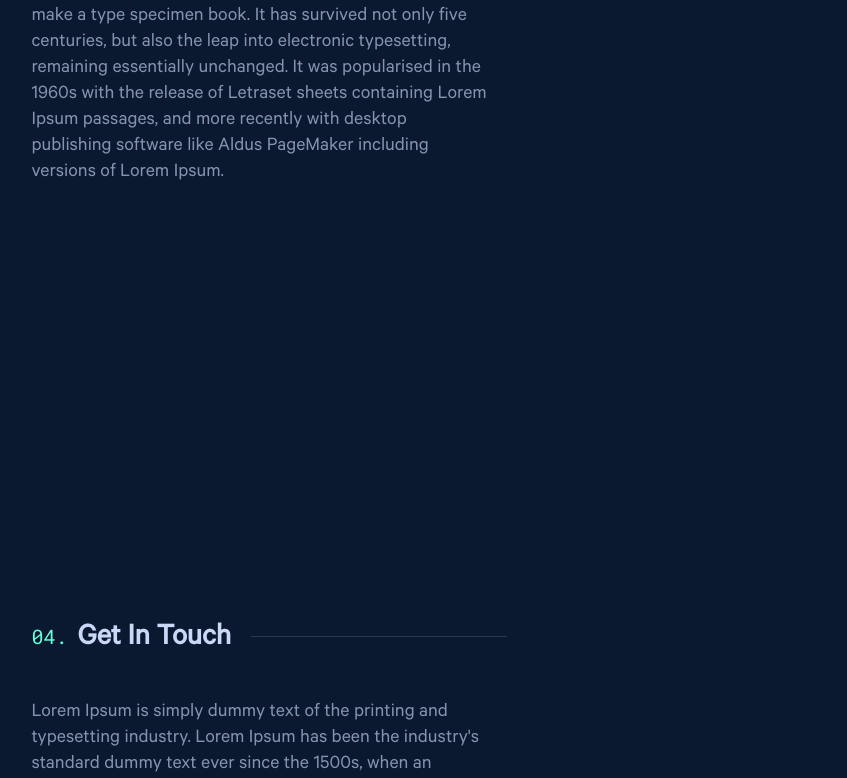
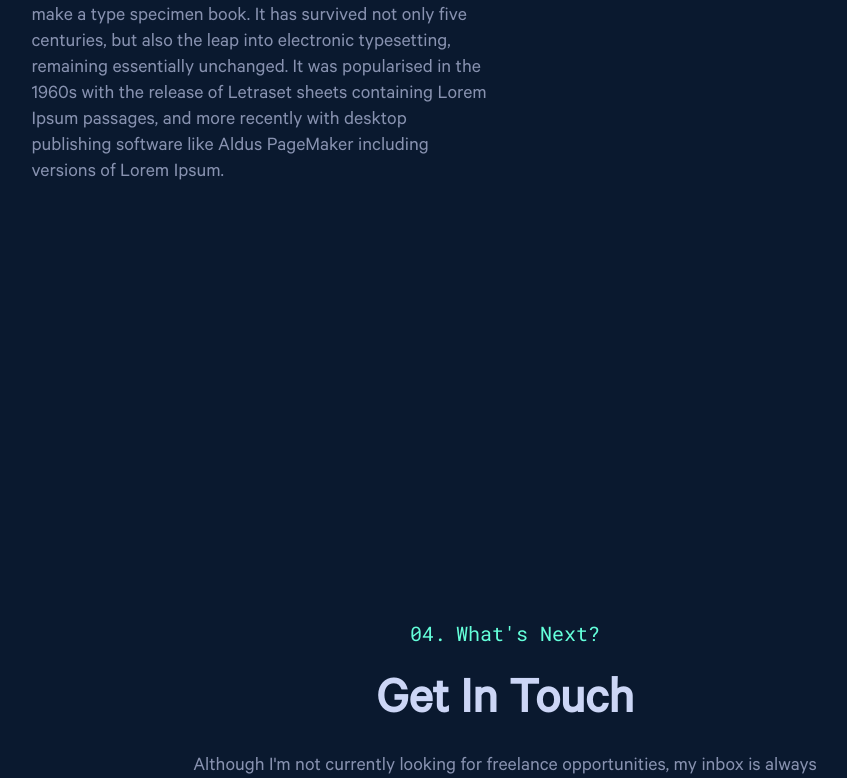
Before and after one commit to harshdave1041995/Personal-Website, a Vue app: page / in a window 1280 px wide. Shown: the part 2830-3608 px from the top of the page, without its empty margins (135-982 px from the left). Built offline with nearby package versions, Linux system fonts and the light colour scheme.

Commit message:
contact section completed

```diff
--- a/src/components/content/sections/Contact.vue
+++ b/src/components/content/sections/Contact.vue
@@ -11,26 +11,21 @@
       class="section contact"
       id="contact"
     >
-      <h3 class="section-heading">Get In Touch</h3>
+      <div class="section-heading">What's Next?</div>
       <div class="about-content">
+        <div class="contact-heading">Get In Touch</div>
         <div class="info-text">
-          Lorem Ipsum is simply dummy text of the printing and typesetting
-          industry. Lorem Ipsum has been the industry's standard dummy text ever
-          since the 1500s, when an unknown printer took a galley of type and
-          scrambled it to make a type specimen book. It has survived not only
-          five centuries, but also the leap into electronic typesetting,
-          remaining essentially unchanged. It was popularised in the 1960s with
-          the release of Letraset sheets containing Lorem Ipsum passages, and
-          more recently with desktop publishing software like Aldus PageMaker
-          including versions of Lorem Ipsum.
+          Although I'm not currently looking for freelance opportunities, my
+          inbox is always open. Whether for a potential project or just to say
+          hi, I'll try my best to answer your email!
         </div>
-        <!-- <div class="info-pic">
-          <a
-            href="https://www.github.com/harshdave1041995"
-            target="_blank"
-            class="pic-container"
-          ></a>
-        </div> -->
+        <div class="mail-link-container">
+          <div class="link-box">
+            <a href="mailto:harshdave1094@gmail.com" class="mail-link"
+              >Say Hello</a
+            >
+          </div>
+        </div>
       </div>
     </div>
   </div>
--- a/src/styles/styles.scss
+++ b/src/styles/styles.scss
@@ -294,7 +294,7 @@ h1, h2, h3, h4, h5, h6 {
     padding: 10vh 3vw;
   }
   .right-side-bar {
-    width: 15%;
+    width: 10%;
     height: 100vh;
     position: fixed;
     top: 15vh;
@@ -331,15 +331,6 @@ h1, h2, h3, h4, h5, h6 {
     counter-reset: section-heading;
   }
 
-  .section-heading {
-    display: flex;
-    align-items: center;
-    width: 100%;
-    white-space: nowrap;
-    font-size: 31px;
-    font-weight: 600;
-    margin: 10px 0px 40px;
-  }
   .section-heading::before {
     content: "0" counter(section-heading) ".";
     counter-increment: section-heading;
@@ -350,6 +341,15 @@ h1, h2, h3, h4, h5, h6 {
     font-size: 20px;
     position: relative;
     bottom: 4px;
+  }
+  .section-heading {
+    display: flex;
+    align-items: center;
+    width: 100%;
+    white-space: nowrap;
+    font-size: 31px;
+    font-weight: 600;
+    margin: 10px 0px 40px;
   }
   .section-heading::after {
     width: 200px;
@@ -443,6 +443,9 @@ h1, h2, h3, h4, h5, h6 {
     background-size: 43vh;
     width: 43vh;
     height: 43vh;
+    // background-size: cover;
+    max-height: 400px;
+    max-width: 400px;
     background-color: rgba(100, 255, 218, 1);
     background-blend-mode: multiply;
     filter: grayscale(40%) contrast(1);
@@ -454,6 +457,9 @@ h1, h2, h3, h4, h5, h6 {
     background-size: 45vh;
     width: 45vh;
     height: 45vh;
+    // background-size: cover;
+    max-height: 400px;
+    max-width: 400px;
     background-color: rgb(100, 255, 218, 0);
     filter: none;
     cursor: pointer;
@@ -616,11 +622,51 @@ h1, h2, h3, h4, h5, h6 {
     line-height: 22px;
   }
 
+  .contact .section-heading::after {
+    width: 200px;
+    content: "";
+    display: none;
+    height: 1px;
+    width: 20vw;
+    background-color: rgb(45, 57, 82);
+    position: relative;
+    bottom: 4px;
+    margin-left: 20px;
+  }
+  .contact .section-heading::before {
+    bottom: 0px;
+  }
+  .contact .section-heading {
+    justify-content: center;
+    font-family: "SF Mono", "Fira Code", "Fira Mono", "Roboto Mono", "Lucida Console", Monaco, monospace;
+    font-size: 20px;
+    font-weight: 400;
+    margin: 10px 0 25px;
+    color: rgb(100, 255, 218);
+  }
+  .contact-heading {
+    font-size: 52px;
+    color: rgb(204, 214, 246);
+    font-weight: 700;
+    margin-bottom: 15px;
+  }
+
+  .contact .about-content {
+    display: flex;
+    flex-direction: column;
+    align-items: center;
+  }
+  .contact .about-content .info-text {
+    width: 50vw;
+    padding-right: 0;
+    text-align: center;
+  }
+
   .footer-container {
     font-family: "SF Mono", "Fira Code", "Fira Mono", "Roboto Mono", "Lucida Console", Monaco, monospace;
     font-size: 16px;
     width: 100%;
-    height: 15vh;
+    height: 14vh;
     display: flex;
     justify-content: center;
     align-items: center;
@@ -633,7 +679,7 @@ h1, h2, h3, h4, h5, h6 {
     font-family: "SF Mono", "Fira Code", "Fira Mono", "Roboto Mono", "Lucida Console", Monaco, monospace;
     font-size: 16px;
     width: 100%;
-    height: 15vh;
+    height: 14vh;
     display: flex;
     justify-content: center;
     align-items: center;
@@ -656,6 +702,12 @@ h1, h2, h3, h4, h5, h6 {
     display: none;
   }
 
+  @media only screen and (max-width: 992px) {
+    .contact .about-content .info-text {
+      width: 70vw;
+    }
+  }
+
   @media only screen and (max-width: 768px) {
 .toggle-navbar-icon {
   display: block;
@@ -674,6 +726,13 @@ h1, h2, h3, h4, h5, h6 {
   width: 5vh;
   height: 9vh;
   cursor: pointer;
+}
+.logo {
+  padding-left: 2vw;
+}
+.logo-image {
+  height: 8vh;
+  width: 8vh;
 }
 .right-nav-bar {
   display: none;
@@ -694,9 +753,9 @@ h1, h2, h3, h4, h5, h6 {
 }
 .nav-links {
   flex-direction: column;
-    padding-top: 15vh;
-    height: 70vh;
-    width: 50vw;
+  padding-top: 15vh;
+  height: 70vh;
+  width: 50vw;
 }
 .nav-links li {
   display: flex;
@@ -798,7 +857,11 @@ h1, h2, h3, h4, h5, h6 {
   width: 100%;
   padding-left: 0;
   padding-top: 5vh;
-  justify-content: start;
+  justify-content: center;
+}
+.section-heading::before {
+  font-size: 18px;
+  bottom: 3px;
 }
 .section-heading {
   font-size: 24px;
@@ -902,8 +965,50 @@ h1, h2, h3, h4, h5, h6 {
   font-size: 16px;
   line-height: 20px;
 }
+
+.contact .section-heading::after {
+  width: 200px;
+  content: "";
+  display: none;
+  height: 1px;
+  width: 20vw;
+  background-color: rgb(45, 57, 82);
+  position: relative;
+  bottom: 4px;
+  margin-left: 20px;
+}
+.contact .section-heading::before {
+  bottom: 0px;
+}
+.contact .section-heading {
+  justify-content: center;
+  font-family: "SF Mono", "Fira Code", "Fira Mono", "Roboto Mono", "Lucida Console", Monaco, monospace;
+  font-size: 18px;
+  font-weight: 400;
+  margin: 10px 0 25px;
+  color: rgb(100, 255, 218);
+}
+.contact-heading {
+  font-size: 40px;
+  color: rgb(204, 214, 246);
+  font-weight: 700;
+  margin-bottom: 15px;
+}
+
+.contact .about-content {
+  display: flex;
+  flex-direction: column;
+  align-items: center;
+}
+.contact .about-content .info-text {
+  width: 84vw;
+  padding-right: 0;
+  text-align: center;
+}
+
 .footer-container,
 .footer-container-hovered {
   font-size: 14px;
+  height: 10vh;
 }
   }
--- a/src/views/LandingPage.vue
+++ b/src/views/LandingPage.vue
@@ -36,9 +36,8 @@ export default {
   },
   data() {
     return {
-      screenWidth: null,
+      screenWidth: window.innerWidth,
       navbarState: null
-      // hideNavBar: null
     };
   },
   methods: {
@@ -49,11 +48,21 @@ export default {
     navBarState(navbarState) {
       this.navbarState = navbarState;
     }
-  },
-  mounted() {
-    let screenWidth = window.innerWidth;
-    this.screenWidth = screenWidth;
   }
+  // computed: {
+  //   renderSidebars: () => {
+  //     return this.screenWidth > 768;
+  //   }
+  // },
+  // created() {
+  //   this.screenWidth = window.innerWidth;
+  // },
+  // mounted() {
+  //   window.addEventListener("resize", () => {
+  //     this.screenWidth = window.innerWidth;
+  //     console.log(this.renderSidebars);
+  //   });
+  // }
 };
 </script>
 
```
